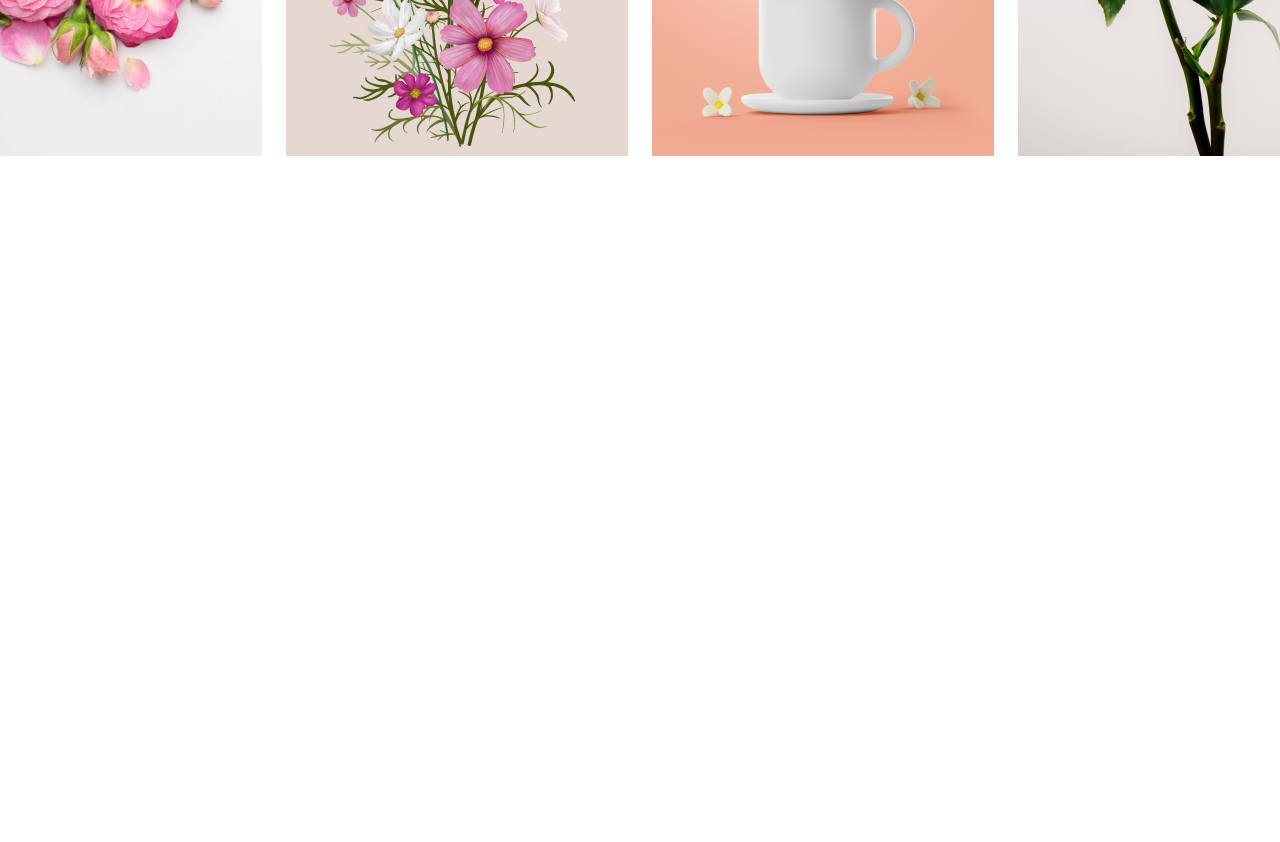
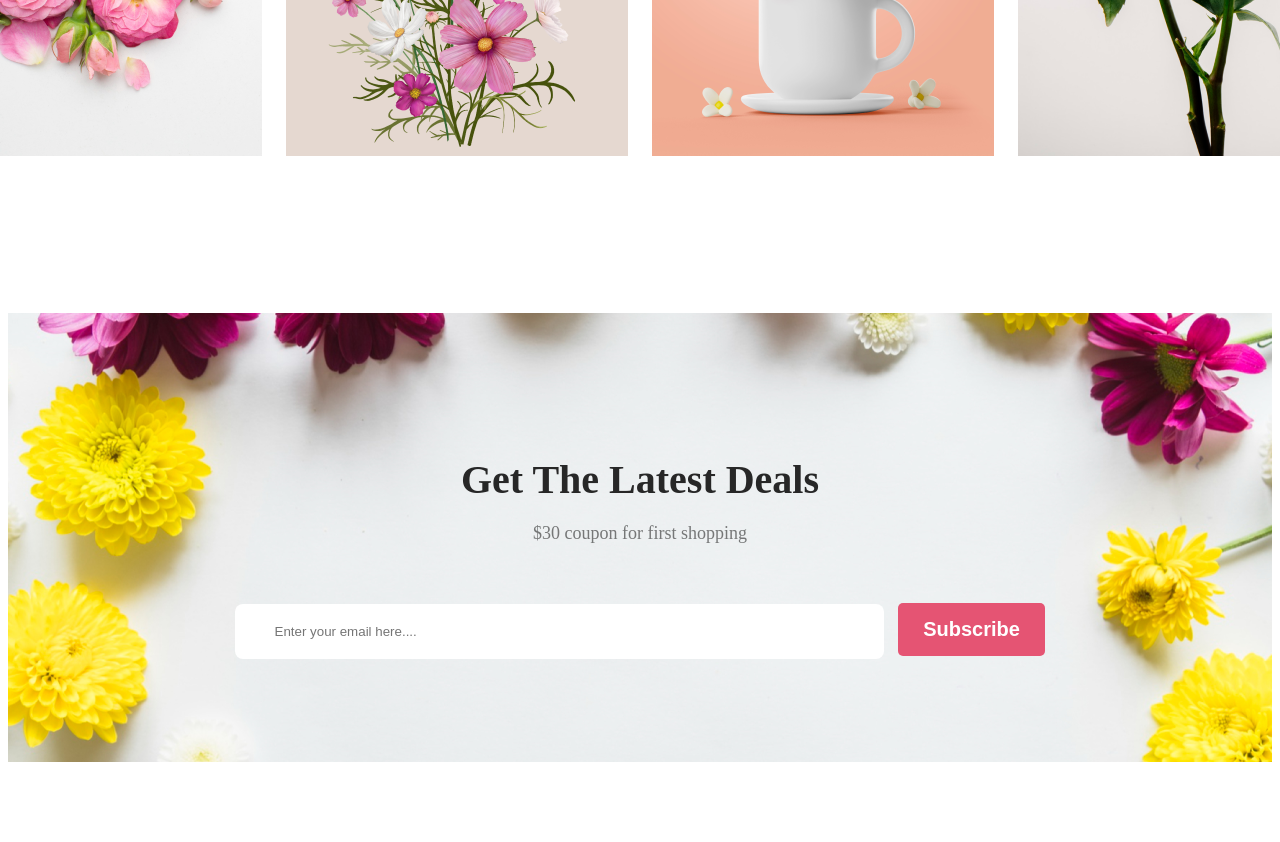
Before and after one commit to antubhatta/flower-shop-assignment-one, a plain HTML site: page index.html in a window 1280 px wide. Shown: the part 2949-3791 px from the top of the page. Before the commit the page ends 3225 px from the top, so only its background shows below. Drawn offline with Linux system fonts and the light colour scheme.

Commit message:
instagram flowers section and deals section added sucessfully

```diff
--- a/index.html
+++ b/index.html
@@ -25,10 +25,10 @@
     <section>
 
         <div class="featured-content">
-            <h3 class="featured-title">Our Featured Flowers</h3>
-            <p class="featured-desc">It is a long established fact that a reader will be distracted by the readable <br>content of a page when looking at its layout.</p>
+            <h3 class="main-title">Our Featured Flowers</h3>
+            <p class="main-desc">It is a long established fact that a reader will be distracted by the readable <br>content of a page when looking at its layout.</p>
         </div>
-        <div class="featured-images">
+        <div class="main-container">
             <div class="featured-content">
             <div class="featured-img-flower">
                     <img src="./Flower Asset/pngwing 6.png" alt="" class="featured-img-one">
@@ -62,17 +62,26 @@
             </div>
         </div>
     </section>
-    <!-- instagram flowers section -->
+    <!-- instagram flowers section and deals section -->
     <section>
         <div class="instagram-content">
-            <h3 class="instagram-title">Instagram</h3>
-            <p class="instagram-desc">It is a long established fact that a reader will be distracted by the readable<br> content of a page when looking at its layout.</p>
+            <h3 class="main-title">Instagram</h3>
+            <p class="main-desc">It is a long established fact that a reader will be distracted by the readable<br> content of a page when looking at its layout.</p>
         </div>
-        <div class="flowers-container">
+        <div class="main-container">
             <img src="./Flower Asset/Flower 01.png" alt="/" class="flowers">
             <img src="./Flower Asset/Rectangle 4.png" alt="/" class="flowers">
             <img src="./Flower Asset/Rectangle 5.png" alt="/" class="flowers">
             <img src="./Flower Asset/Rectangle 6.png" alt="" class="flowers">
+        </div>
+        <div class="deals-container">
+            <h3 class="main-title">Get The Latest Deals</h3>
+            <p class="main-desc">$30 coupon for first shopping</p>
+            <form action="" class="forms">
+                <input type="email" name="email" id="email" placeholder="Enter your email here....">
+                <input type="submit" value="Subscribe" class="btn-primary">
+            </form>
+
         </div>
     </section>
 
--- a/styles/flower.css
+++ b/styles/flower.css
@@ -16,7 +16,7 @@
     margin-bottom: 50px;
 
 }
-.featured-title, .instagram-title{
+.main-title{
     color: #272727;
     text-align: center;
     font-size: 40px;
@@ -24,12 +24,21 @@
     margin-top: 160px;
     margin-bottom: 20px;
     }
-    .featured-desc, .instagram-desc{
+    .main-desc{
         color: rgba(39, 39, 39, 0.60);
     text-align: center;
     font-size: 18px;
     font-weight: 400;
     margin-bottom: 48px;
+    }
+    .main-container{
+            display: flex;
+            align-items: center;
+            justify-content: center;
+            gap: 24px;
+            max-width: 1900px;
+            margin: 0 aut0;
+            padding-top: 48px;
     }
 
 /* banner related styles */
@@ -70,16 +79,6 @@ header {
     height: 600px;
 }
 /* featured flow related section */
-.featured-images{
-    display: flex;
-    align-items: center;
-    justify-content: center;
-    gap: 24px;
-    max-width: 1900px;
-    margin: 0 aut0;
-    padding-top: 48px;
-
-}
 .featured-img-one{
     width: 310px;
 height: 428px;
@@ -144,19 +143,34 @@ margin-bottom: 32px;
     width: 300px;
     height: 400px;
 }
-/* instagram flowers section */
-
-
+/* instagram flowers section and deals section */
 .instagram-content{
     margin-top: 120px;
 }
-.flowers-container{
-    display: flex;
-    align-items: center;
-    justify-content: center;
-    gap: 24px;
+ .deals-container{
+    padding-top: 60px;
+    padding-bottom: 60px;
     max-width: 1900px;
-    margin: 0 aut0;
-    padding-top: 48px;
-    margin-bottom: 120px;
-}
+    margin: 0px aut0;
+    text-align: center;
+    background-image: url("../Flower Asset/Rectangle\ 9.png");
+    background-repeat: no-repeat;
+    background-position: center;
+    margin-top: 80px;
+    margin-bottom: 128px;
+ }
+ .forms input[type=email] {
+    text-align: center;
+    margin-top: 40px;
+    padding: 20px 450px 20px 22px;
+    border:0px;
+    border-radius: 8px;
+background: #FFF;
+margin-bottom: 120px;
+outline: none;
+margin-right: 10px;
+
+ }
+ .deals-container p{
+    margin-bottom: 20px;
+ }
```
